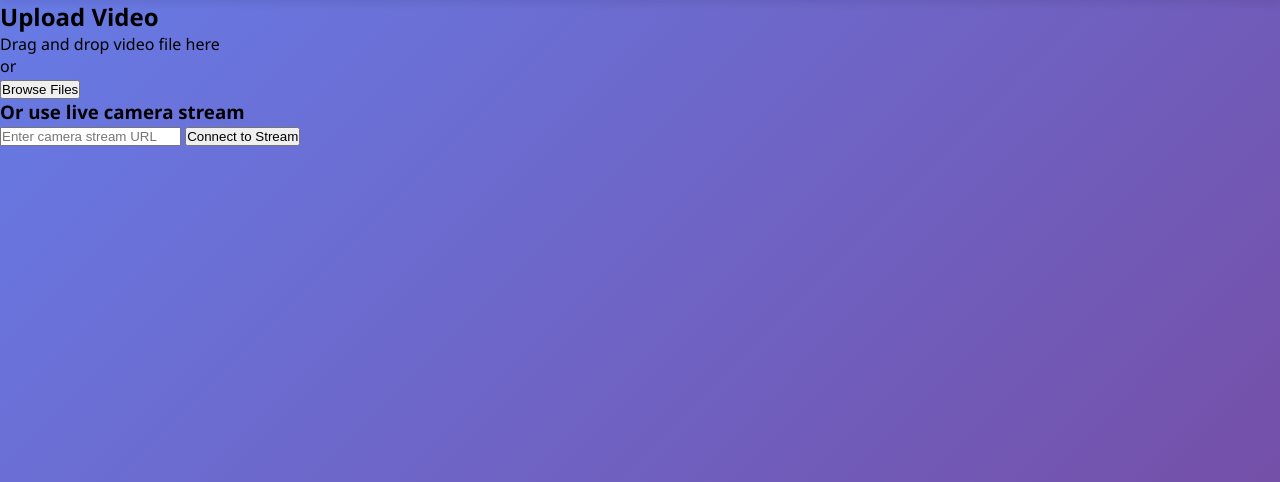
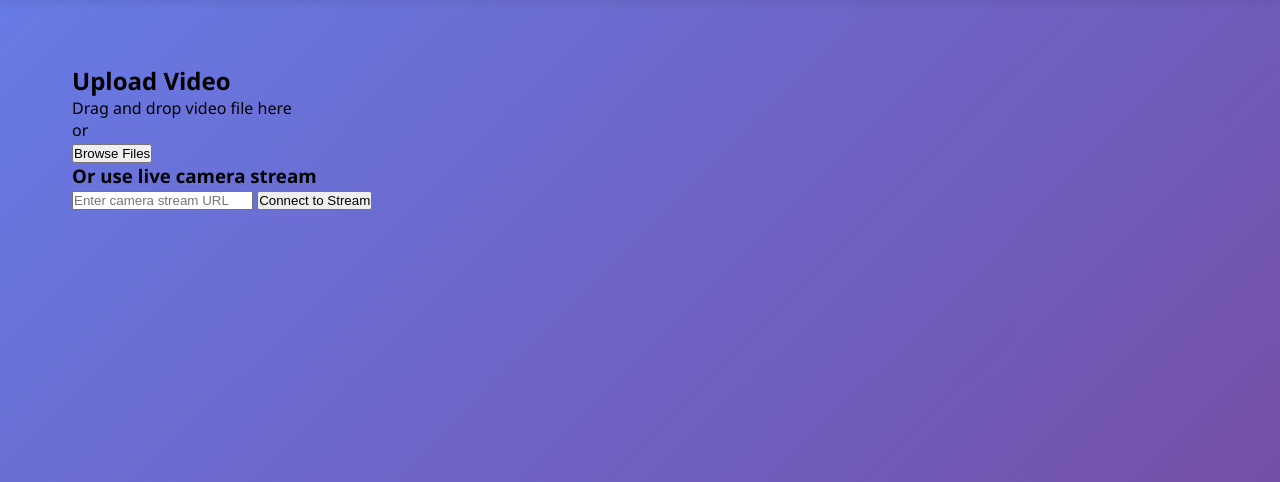
Before and after one commit to Corvin-Negyed/parking-slot-detection, a Flask app: page / in a window 1280 px wide. Shown: the part 129-611 px from the top of the page. Run offline with Flask 3, Linux system fonts and the light colour scheme.

Commit message:
Add container styling

```diff
--- a/static/style.css
+++ b/static/style.css
@@ -16,3 +16,9 @@ header {
     text-align: center;
     box-shadow: 0 2px 10px rgba(0, 0, 0, 0.1);
 }
+
+.container {
+    max-width: 1200px;
+    margin: 2rem auto;
+    padding: 2rem;
+}
```
